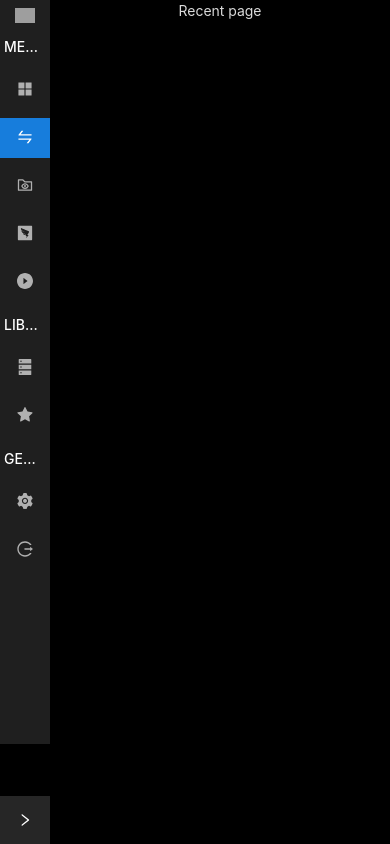
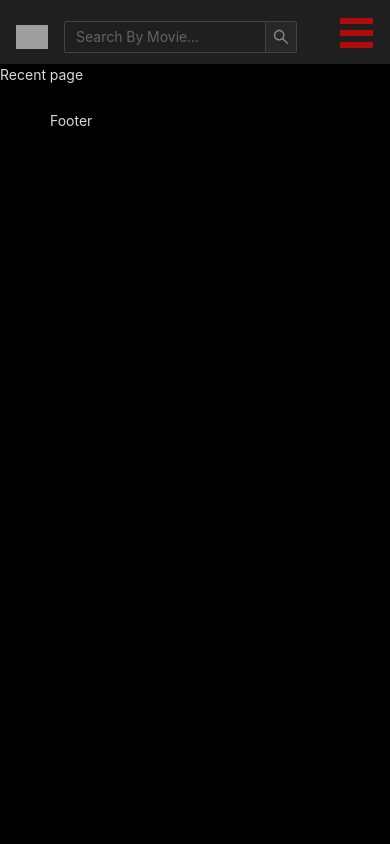
Before and after one commit to attech-org/photomagi, a React (Create React App) app: page /recent in a window 390 px wide. Built offline with nearby package versions, Linux system fonts and the light colour scheme; grey boxes are pictures that could not be loaded.

Commit message:
feat: Added Sidebar; Added responsive header

```diff
--- a/package.json
+++ b/package.json
@@ -11,6 +11,7 @@
     "@types/jest": "^26.0.15",
     "@types/node": "^12.0.0",
     "@types/react": "^17.0.0",
+    "@types/react-burger-menu": "^2.8.2",
     "@types/react-dom": "^17.0.0",
     "@types/react-router": "^5.1.17",
     "antd": "^4.16.13",
@@ -18,6 +19,7 @@
     "dotenv": "^10.0.0",
     "gh-pages": "^3.2.3",
     "react": "^17.0.2",
+    "react-burger-menu": "^3.0.6",
     "react-dom": "^17.0.2",
     "react-redux": "^7.2.6",
     "react-router-dom": "^5.2.0",
--- a/src/containers/Layout.tsx
+++ b/src/containers/Layout.tsx
@@ -1,24 +1,40 @@
-import { Layout } from 'antd';
+import { Layout, Input } from 'antd';
 import styled from 'styled-components';
 
+import ResponsiveHeader from './ResponsiveHeader';
 import Sidebar from './Sidebar';
 
-const StyledMain = styled.main`
-  display: flex;
-  align-items: center;
-  justify-content: center;
-  flex-direction: column;
-  justify-content: space-between;
-  height: calc(100vh - 100px);
+const { Search } = Input;
+
+const StyledHeader = styled(Layout.Header)`
+  padding: 1rem;
+  @media screen and (max-width: 576px) {
+    padding: 0.75rem 1rem;
+  }
 `;
 
-const LayoutWrapper: React.FunctionComponent = ({ children }) => (
-  <Layout hasSider>
-    <Sidebar />
-    <Layout.Content>
-      <StyledMain>{children}</StyledMain>
-    </Layout.Content>
-  </Layout>
-);
+const SearchResult = styled(Search)`
+  @media screen and (max-width: 576px) {
+    display: none;
+  }
+`;
+
+const LayoutWrapper: React.FunctionComponent = ({ children }) => {
+  const onSearch = (value: string) => console.log(value);
+
+  return (
+    <Layout>
+      <Sidebar />
+      <Layout>
+        <StyledHeader>
+          <SearchResult placeholder="Search By Movie..." onSearch={onSearch} style={{ width: 450 }} />
+          <ResponsiveHeader />
+        </StyledHeader>
+        <Layout.Content>{children}</Layout.Content>
+        <Layout.Footer>Footer</Layout.Footer>
+      </Layout>
+    </Layout>
+  );
+};
 
 export default LayoutWrapper;
--- /dev/null
+++ b/src/containers/ResponsiveHeader.tsx
@@ -0,0 +1,175 @@
+import {
+  AppstoreFilled,
+  DatabaseFilled,
+  DingtalkSquareFilled,
+  FolderViewOutlined,
+  LogoutOutlined,
+  PlayCircleFilled,
+  SettingFilled,
+  StarFilled,
+  SwapOutlined,
+} from '@ant-design/icons';
+import { Divider, Input, Menu, Row } from 'antd';
+import { slide as BurgerMenu } from 'react-burger-menu';
+import { Link } from 'react-router-dom';
+import styled from 'styled-components';
+
+import logo from '../assets/img/logo.png';
+
+const { Item } = Menu;
+const { Search } = Input;
+
+const RowWrap = styled(Row)`
+  display: none;
+  @media screen and (max-width: 576px) {
+    display: inline-flex;
+  }
+`;
+
+const Logo = styled.img`
+  display: block;
+  width: 32px;
+    &:hover {
+      opacity: .75;
+    }
+`;
+
+const SearchResult = styled(Search)`
+  width: 77vw;
+  margin: 0 1rem;
+  @media screen and (max-width: 530px) {
+    width: 74vw;
+  }
+  @media screen and (max-width: 490px) {
+    width: 71vw;
+  }
+  @media screen and (max-width: 450px) {
+    width: 68vw;
+  }
+  @media screen and (max-width: 400px) {
+    width: 60vw;
+  }
+`;
+
+const styles = {
+  bmBurgerButton: {
+    position: 'fixed',
+    width: '33px',
+    height: '30px',
+    top: '18px',
+    right: '17px',
+  },
+  bmBurgerBars: {
+    background: '#af0c0c',
+  },
+  bmBurgerBarsHover: {
+    background: '#a90000',
+  },
+  bmCrossButton: {
+    height: '24px',
+    width: '24px',
+  },
+  bmCross: {
+    background: '#bdc3c7',
+    hover: {
+      background: 'red',
+    },
+  },
+  bmMenuWrap: {
+    position: 'fixed',
+    height: '100%',
+    top: '0px',
+    width: '100%',
+  },
+  bmMenu: {
+    background: '#1f1f1f',
+    padding: '2.5em 1.5em 0',
+    fontSize: '1.15em',
+  },
+  bmMorphShape: {
+    fill: '#373a47',
+  },
+  bmItemList: {
+    color: '#b8b7ad',
+    padding: '0.8em',
+  },
+  bmItem: {
+    display: 'inline-block',
+  },
+  bmOverlay: {
+    background: 'rgba(0, 0, 0, 0.3)',
+  },
+};
+
+const StyledMenu = styled(Menu)`
+  width: 100% !important;
+`;
+
+const Line = styled(Divider)`
+  margin: 0;
+`;
+
+const LinkItem = styled(Link)`
+  &:hover {
+    color: #f02020 !important;
+  }
+`;
+
+const ResponsiveHeader = () => {
+  const onSearch = (value: string) => console.log(value);
+
+  return (
+    <RowWrap align="middle" justify="space-between">
+      <Link to="/">
+        <Logo src={logo} />
+      </Link>
+      <SearchResult placeholder="Search By Movie..." onSearch={onSearch} />
+      <BurgerMenu styles={styles} right>
+        <StyledMenu
+          defaultSelectedKeys={['1']}
+          defaultOpenKeys={['sub1']}
+          mode="inline"
+          theme="dark"
+        >
+          <Item key="/dashboard" icon={<AppstoreFilled />}>
+            <LinkItem to="/dashboard">Dashboard</LinkItem>
+          </Item>
+          <Line />
+          <Item key="/recent" icon={<SwapOutlined />}>
+            <LinkItem to="/recent">Recent</LinkItem>
+          </Item>
+          <Line />
+          <Item key="/discovery" icon={<FolderViewOutlined />}>
+            <LinkItem to="/discovery">Discovery</LinkItem>
+          </Item>
+          <Line />
+          <Item key="/coming-soon" icon={<DingtalkSquareFilled />}>
+            <LinkItem to="/coming-soon">Coming Soon</LinkItem>
+          </Item>
+          <Line />
+          <Item key="/tv-show" icon={<PlayCircleFilled />}>
+            <LinkItem to="/tv-show">Tv Show</LinkItem>
+          </Item>
+          <Line />
+          <Item key="/library" icon={<DatabaseFilled />}>
+            <LinkItem to="/library">Library</LinkItem>
+          </Item>
+          <Line />
+          <Item key="/my-list" icon={<StarFilled />}>
+            <LinkItem to="/my-list">My List</LinkItem>
+          </Item>
+          <Line />
+          <Item key="/settings" icon={<SettingFilled />}>
+            <LinkItem to="/settings">Settings</LinkItem>
+          </Item>
+          <Line />
+          <Item key="/dashboard" icon={<LogoutOutlined />}>
+            <LinkItem to="/dashboard">Log Out</LinkItem>
+          </Item>
+        </StyledMenu>
+      </BurgerMenu>
+    </RowWrap>
+  );
+};
+
+export default ResponsiveHeader;
--- a/src/containers/Sidebar.tsx
+++ b/src/containers/Sidebar.tsx
@@ -10,7 +10,7 @@ import {
   SwapOutlined,
 } from '@ant-design/icons';
 import { Col, Layout, Menu, Row } from 'antd';
-import { SetStateAction, useEffect, useState } from 'react';
+import { useState } from 'react';
 import { Link, useLocation } from 'react-router-dom';
 import styled from 'styled-components';
 
@@ -18,9 +18,15 @@ import logo from '../assets/img/logo.png';
 
 const { Item } = Menu;
 
+const NormalSider = styled.div`
+  @media screen and (max-width: 576px) {
+    display: none;
+  }
+`;
+
 const Logo = styled.img`
   display: block;
-  width: 40%;
+  width: 35%;
   margin: 15% auto 10%;
 `;
 
@@ -34,24 +40,11 @@ const ItemGroupStld = styled(Menu.ItemGroup)`
 const Sidebar: React.FC = () => {
   const location = useLocation();
 
-  const [currentKey, setCurrentKey] = useState(location.pathname);
   const [isCollapsed, onCollapsedChange] = useState(false);
 
-  useEffect(() => {
-    if (location) {
-      if (currentKey !== location.pathname) {
-        setCurrentKey(location.pathname);
-      }
-    }
-  }, [location, currentKey]);
-
-  const handleClick = (e: { key: SetStateAction<string> }) => {
-    setCurrentKey(e.key);
-  };
-
   return (
+    <NormalSider>
       <Layout.Sider
-      breakpoint="md"
         collapsible
         collapsed={isCollapsed}
         onCollapse={onCollapsedChange}
@@ -64,8 +57,8 @@ const Sidebar: React.FC = () => {
             </Link>
           </Col>
         </Row>
-      <Menu onClick={handleClick} theme="dark" selectedKeys={[currentKey]} mode="inline">
-        <ItemGroupStld key="g1" title="MENU" className="item-group">
+        <Menu theme="dark" selectedKeys={[location.pathname]} mode="inline">
+          <ItemGroupStld key="g1" title="MENU">
             <Item key="/dashboard" icon={<AppstoreFilled />}>
               <Link to="/dashboard">Dashboard</Link>
             </Item>
@@ -82,7 +75,7 @@ const Sidebar: React.FC = () => {
               <Link to="/tv-show">Tv Show</Link>
             </Item>
           </ItemGroupStld>
-        <ItemGroupStld key="g2" title="LIBRARY" className="item-group">
+          <ItemGroupStld key="g2" title="LIBRARY">
             <Item key="/library" icon={<DatabaseFilled />}>
               <Link to="/library">Library</Link>
             </Item>
@@ -90,7 +83,7 @@ const Sidebar: React.FC = () => {
               <Link to="/my-list">My List</Link>
             </Item>
           </ItemGroupStld>
-        <ItemGroupStld key="g3" title="GENERAL" className="item-group">
+          <ItemGroupStld key="g3" title="GENERAL">
             <Item key="/settings" icon={<SettingFilled />}>
               <Link to="/settings">Settings</Link>
             </Item>
@@ -100,6 +93,7 @@ const Sidebar: React.FC = () => {
           </ItemGroupStld>
         </Menu>
       </Layout.Sider>
+    </NormalSider>
   );
 };
 
--- a/src/redux/app/reducer.ts
+++ b/src/redux/app/reducer.ts
@@ -9,21 +9,15 @@ export interface Fighter {
 }
 
 export interface AppStore {
-  counter: number;
   fighters: Fighter[];
 }
 
 const initialStore: AppStore = {
-  counter: 0,
   fighters: [],
 };
 
 const app = (store = initialStore, action: AppActionTypes) => {
   switch (action.type) {
-    case AppActions.INC_COUNTER:
-      return { ...store, counter: store.counter + action.payload };
-    case AppActions.DEC_COUNTER:
-      return { ...store, counter: store.counter - action.payload };
     case AppActions.SET_FIGHTERS:
       return { ...store, fighters: action.payload };
     default:
--- a/src/redux/app/types.ts
+++ b/src/redux/app/types.ts
@@ -1,19 +1,7 @@
 import { Fighter } from './reducer';
 
 export enum AppActions {
-  INC_COUNTER = 'INC_COUNTER',
-  DEC_COUNTER = 'DEC_COUNTER',
   SET_FIGHTERS = 'SET_FIGHTERS',
-}
-
-interface IncreaseCounterAction {
-  type: AppActions.INC_COUNTER;
-  payload: number;
-}
-
-interface DecreaseCounterAction {
-  type: AppActions.DEC_COUNTER;
-  payload: number;
 }
 
 interface AddFightersAction {
@@ -21,4 +9,4 @@ interface AddFightersAction {
   payload: Fighter[];
 }
 
-export type AppActionTypes = IncreaseCounterAction | DecreaseCounterAction | AddFightersAction;
+export type AppActionTypes = AddFightersAction;
```
Also changed, not shown: src/redux/app/actions.ts (+0 -10 lines), 1 other file (tests, documents, lock files or other folders). Lines whose indentation alone changed are shown as unchanged.
